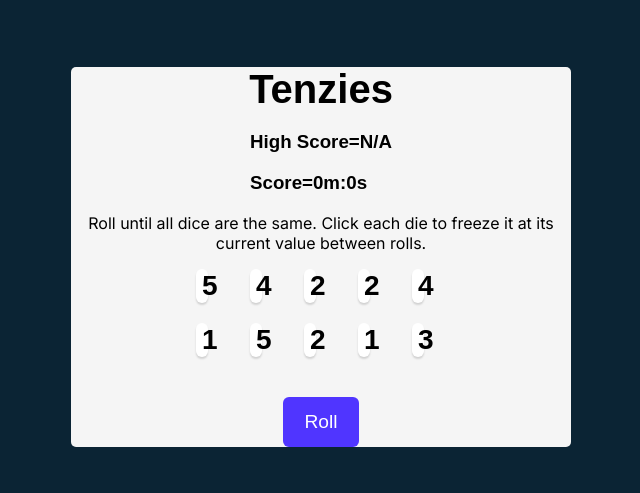
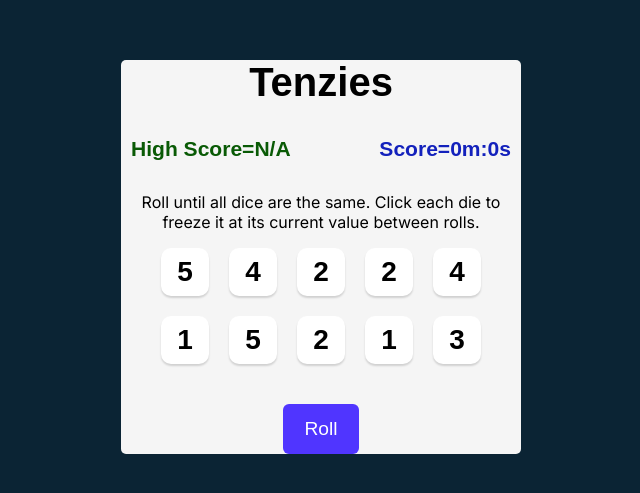
Before and after one commit to devopashiq/Tenzies, a React (Vite) app: page / in a window 1280 px wide. Shown: the part 143-636 px from the top of the page, without its empty margins (319-959 px from the left). Built offline with nearby package versions, Linux system fonts and the light colour scheme.

Commit message:
css finished

```diff
--- a/src/index.css
+++ b/src/index.css
@@ -1,3 +1,4 @@
+
 * {
     box-sizing: border-box;
 }
@@ -7,24 +8,37 @@ body {
     margin: 0;
     background-color: #0B2434;
     padding: 20px;
-    display: flex;
-    align-items: center;
-    justify-content: center;
-    min-height: 100vh; /* Updated */
-    overflow-x: hidden; /* Added */
+
+     display: flex;
+
+     align-items: center;
+     justify-content: center;
+     height: 100vh;
+     box-sizing:border-box;
+     overflow-x: hidden;
+
+
+
+
+
 }
 
 div#root {
-    margin: 0 auto;
-    max-width: 500px;
-    width: 100%; /* Updated */
+
+    display: flex;
+    justify-content: center;
+    align-items: center;
+    width: 100%; /* Ensure it doesn't exceed screen width */
     box-sizing: border-box;
 }
 
 main {
+
     background-color: #F5F5F5;
-    height: 100%;
-    width: 100%;
+
+
+
+    width:100%;
     border-radius: 5px;
     display: flex;
     flex-direction: column;
@@ -51,10 +65,14 @@ main {
     margin-bottom: 40px;
 }
 
+button {
+    font-family: Karla, sans-serif;
+    cursor: pointer;
+}
+
 .dice-container button {
-    aspect-ratio: 1;
-    width: calc(20% - 8px); /* Updated */
-    max-width: 3rem; /* Added */
+   aspect-ratio: 1;
+    width: 3rem;
     box-shadow: 0px 2px 2px rgba(0, 0, 0, 0.15);
     border-radius: 10px;
     border: none;
@@ -74,3 +92,43 @@ button.roll-dice {
     color: white;
     font-size: 1.2rem;
 }
+
+.sr-only {
+    position: absolute;
+    width: 1px;
+    height: 1px;
+    padding: 0;
+    margin: -1px;
+    overflow: hidden;
+    clip: rect(0, 0, 0, 0);
+    white-space: nowrap;
+    border: 0;
+}
+
+.highScore{
+    width: 100%;
+    display: flex;
+    justify-content:space-between;
+    padding: 10px;
+    align-items: center;
+    font-size: 18px;
+}
+
+
+.highScore h3:first-of-type {
+    color: rgb(9, 90, 5);
+}
+
+.highScore h3:last-of-type {
+    color: rgb(19, 33, 188);
+
+}
+
+
+@media (min-width:500px){
+
+    main{
+        width: 400px;
+
+    }
+}
```
